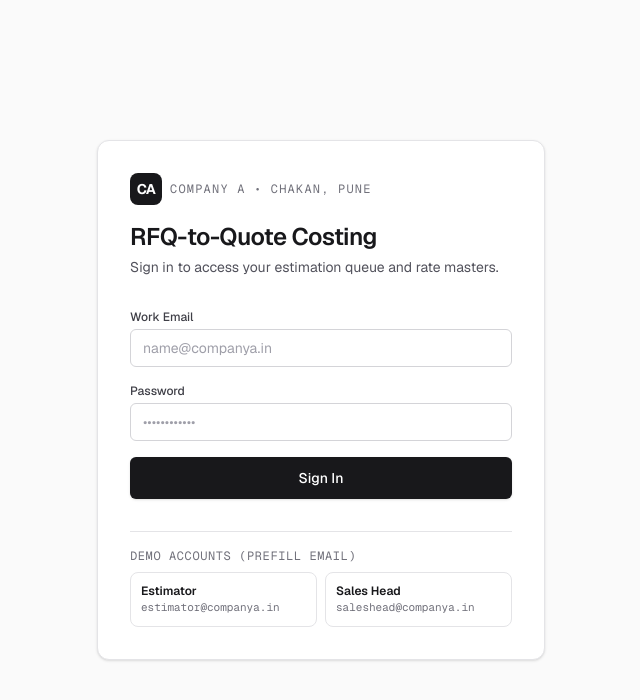
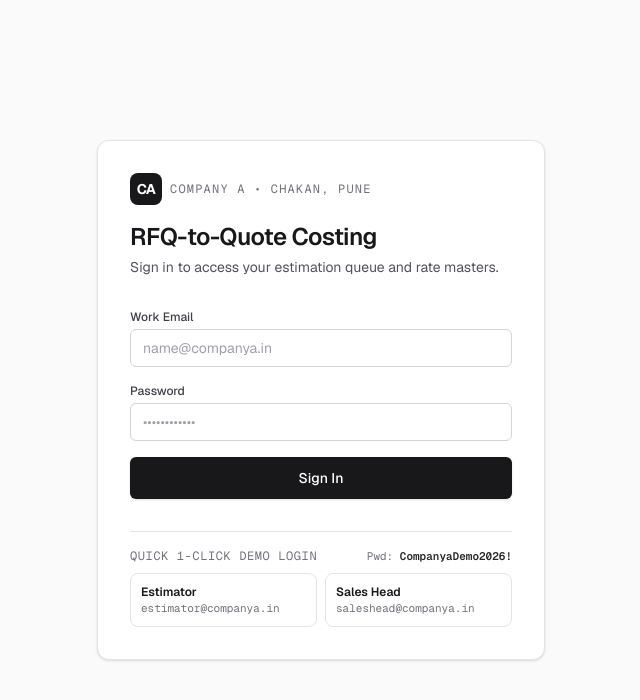
Before and after one commit to prayush-sinha/rfq-costing, a Next.js app: page /login in a window 1280 px wide. Shown: the top 700 px of the page, without its empty margins (319-959 px from the left). Built offline with nearby package versions, Linux system fonts and the light colour scheme.

Commit message:
fix(auth): support 1-click prefill of password and email on login screen

```diff
--- a/src/app/login/page.tsx
+++ b/src/app/login/page.tsx
@@ -66,6 +66,7 @@ function LoginForm() {
     } else {
       setEmail("saleshead@companya.in");
     }
+    setPassword("CompanyaDemo2026!");
     setError(null);
   };
 
@@ -171,14 +172,19 @@ function LoginForm() {
       </form>
 
       <div className="pt-4 border-t border-zinc-200 dark:border-zinc-800">
-        <p className="text-xs font-mono uppercase tracking-wider text-zinc-500 mb-2">
-          Demo Accounts (Prefill Email)
-        </p>
+        <div className="flex items-center justify-between mb-2">
+          <p className="text-xs font-mono uppercase tracking-wider text-zinc-500">
+            Quick 1-Click Demo Login
+          </p>
+          <span className="text-[11px] font-mono text-zinc-500">
+            Pwd: <code className="font-semibold text-zinc-800 dark:text-zinc-200">CompanyaDemo2026!</code>
+          </span>
+        </div>
         <div className="grid grid-cols-2 gap-2">
           <button
             type="button"
             onClick={() => fillDemo("estimator")}
-            className="text-left p-2.5 rounded-lg border border-zinc-200 hover:bg-zinc-50 dark:border-zinc-800 dark:hover:bg-zinc-800/60 transition-colors"
+            className="text-left p-2.5 rounded-lg border border-zinc-200 hover:bg-zinc-50 dark:border-zinc-800 dark:hover:bg-zinc-800/60 transition-colors focus-visible:outline-none focus-visible:ring-2 focus-visible:ring-zinc-900"
           >
             <div className="text-xs font-semibold text-zinc-900 dark:text-zinc-100">
               Estimator
@@ -190,7 +196,7 @@ function LoginForm() {
           <button
             type="button"
             onClick={() => fillDemo("sales_head")}
-            className="text-left p-2.5 rounded-lg border border-zinc-200 hover:bg-zinc-50 dark:border-zinc-800 dark:hover:bg-zinc-800/60 transition-colors"
+            className="text-left p-2.5 rounded-lg border border-zinc-200 hover:bg-zinc-50 dark:border-zinc-800 dark:hover:bg-zinc-800/60 transition-colors focus-visible:outline-none focus-visible:ring-2 focus-visible:ring-zinc-900"
           >
             <div className="text-xs font-semibold text-zinc-900 dark:text-zinc-100">
               Sales Head
```
